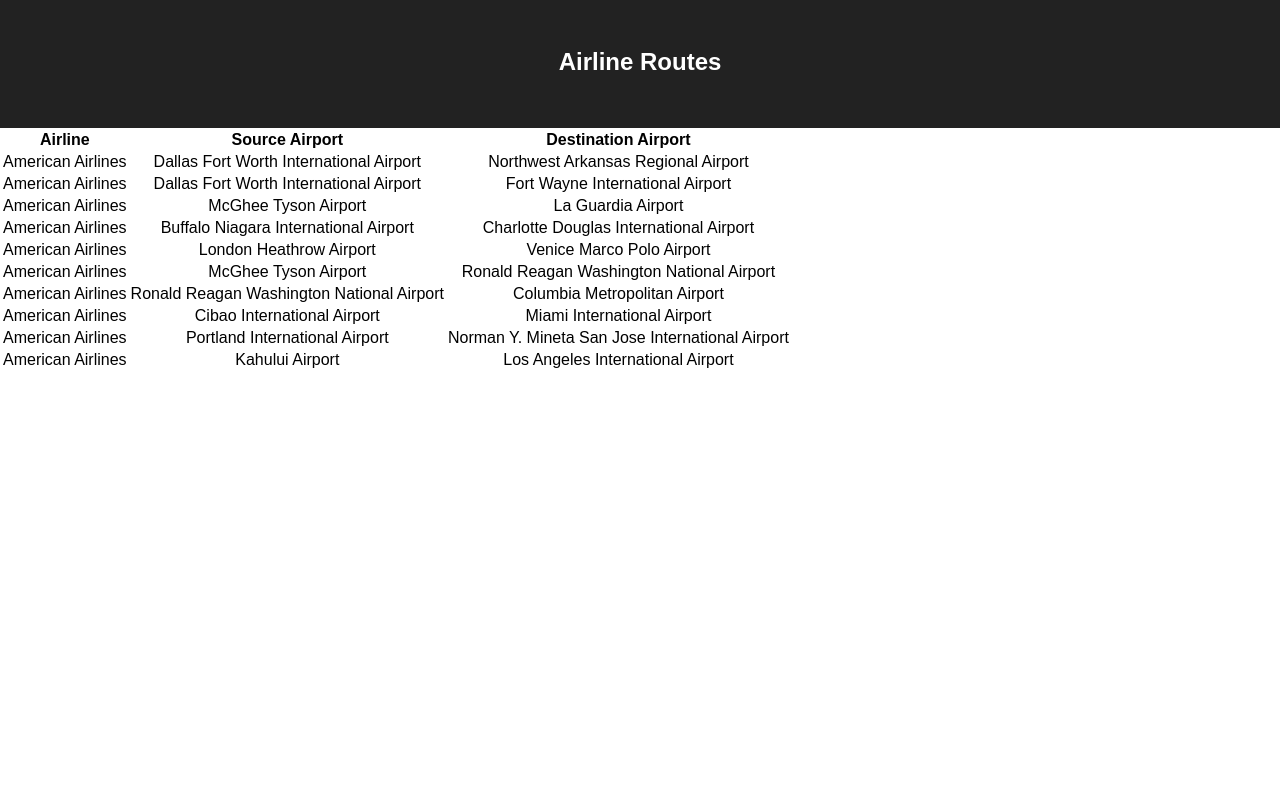
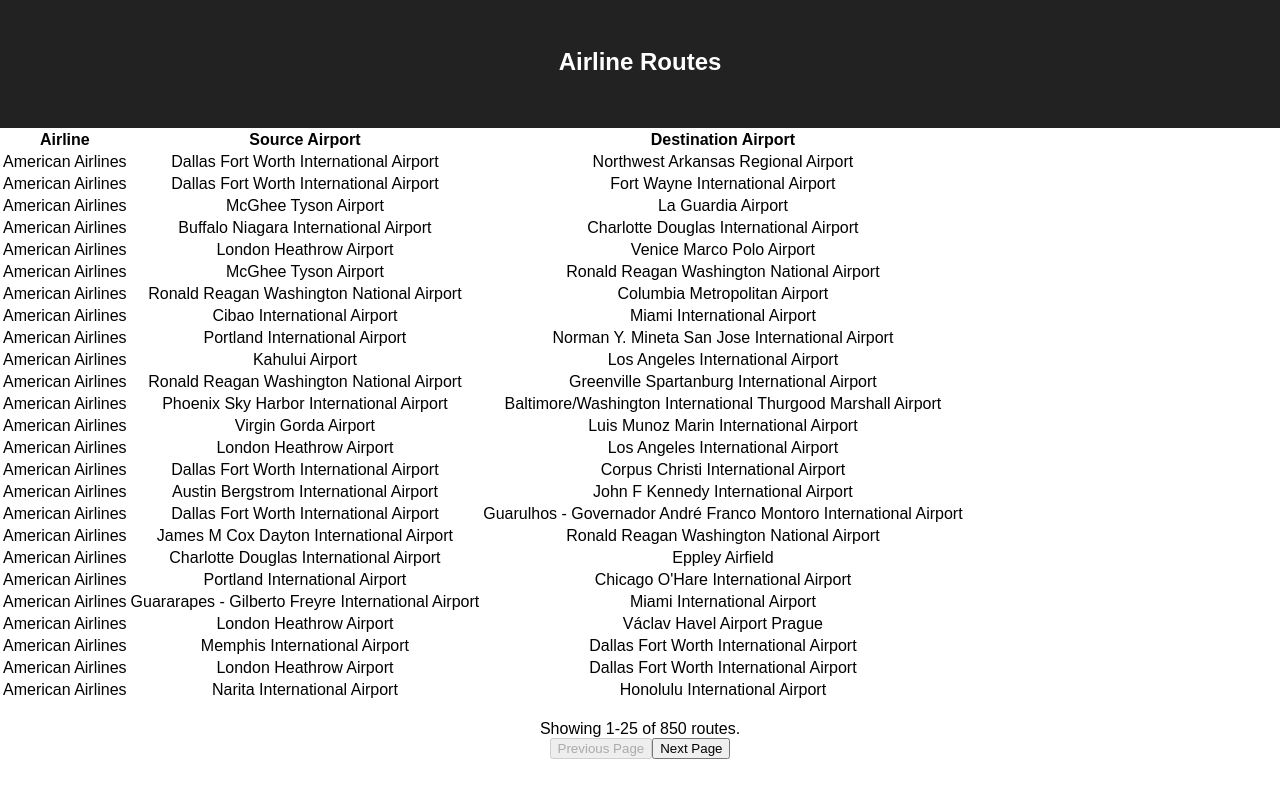
Before and after one commit to callieburuchara/airlines-react-app, a React (Create React App) app: page / in a window 1280 px wide. Built offline with nearby package versions, Linux system fonts and the light colour scheme.

Commit message:
SOS Srdjan' '

```diff
--- a/src/App.js
+++ b/src/App.js
@@ -24,7 +24,7 @@
     <h1 className="title">Airline Routes</h1>
   </header>
   <section>
-    <Table className="routes-table" columns={columns} rows={DATA.routes.slice(0, 10)} format={formatValue}/>
+    <Table className="routes-table" columns={columns} rows={DATA.routes} format={formatValue} perPage={25} />
   </section>
 </div>
 )
--- a/src/components/Table.js
+++ b/src/components/Table.js
@@ -1,4 +1,4 @@
-import React from 'react'
+import React, {useState} from 'react'
 
 const TableHeaderRow = ({ columns }) => {
   return (
@@ -19,16 +19,55 @@
  )
 }
 
-const Table = ({ columns, rows, format }) => {
+const Table = ({ columns, rows, format, perPage }) => {
+  const [start, setStart] = useState(0)
+  const [prevDisabled, setPrevDisabled] = useState(true)
+  const [nextDisabled, setNextDisabled] = useState(false)
+
+  const rowsToDisplay = () => {
+    return rows.slice(start, start + perPage)
+  }
+
+  const handleDisablings = () => {
+    if (start > 0 && (start + perPage) < 850) {
+      setPrevDisabled(false)
+      setNextDisabled(false)
+     } else if (start <= 0) {
+       setPrevDisabled(true)
+     } else {
+       setNextDisabled(true)
+     }
+  }
+
+  const handlePageButtons = (event) => {
+    //console.log(event.target.innerHTML)
+    if (event.target.innerHTML.includes('Previous')) {
+      setStart(start - perPage)
+    } else {
+      console.log(start, perPage)
+      setStart(start + perPage)
+      console.log("NEXT BEING CLICKED", start)
+    }
+
+    console.log("DISABLE", start)
+    handleDisablings()
+  }
+
   return (
-    <table>
-      <tbody>
-        <TableHeaderRow columns={columns} />
-        <TableData columns={columns} rows={rows} format={format} />
-      </tbody>
-    </table>
+    <>
+      <table>
+        <tbody>
+          <TableHeaderRow columns={columns} />
+          <TableData columns={columns} rows={rowsToDisplay()} format={format} />
+        </tbody>
+      </table>
+      <br/>
+
+     <footer>Showing {start + 1}-{start + perPage} of {rows.length} routes.</footer>
+     <button disabled={prevDisabled} onClick={(event) => handlePageButtons(event)}>Previous Page</button>
+     <button disabled={nextDisabled} onClick={(event) => handlePageButtons(event)}>Next Page</button>
+    </>
   )
-
 }
 
 export default Table
```
